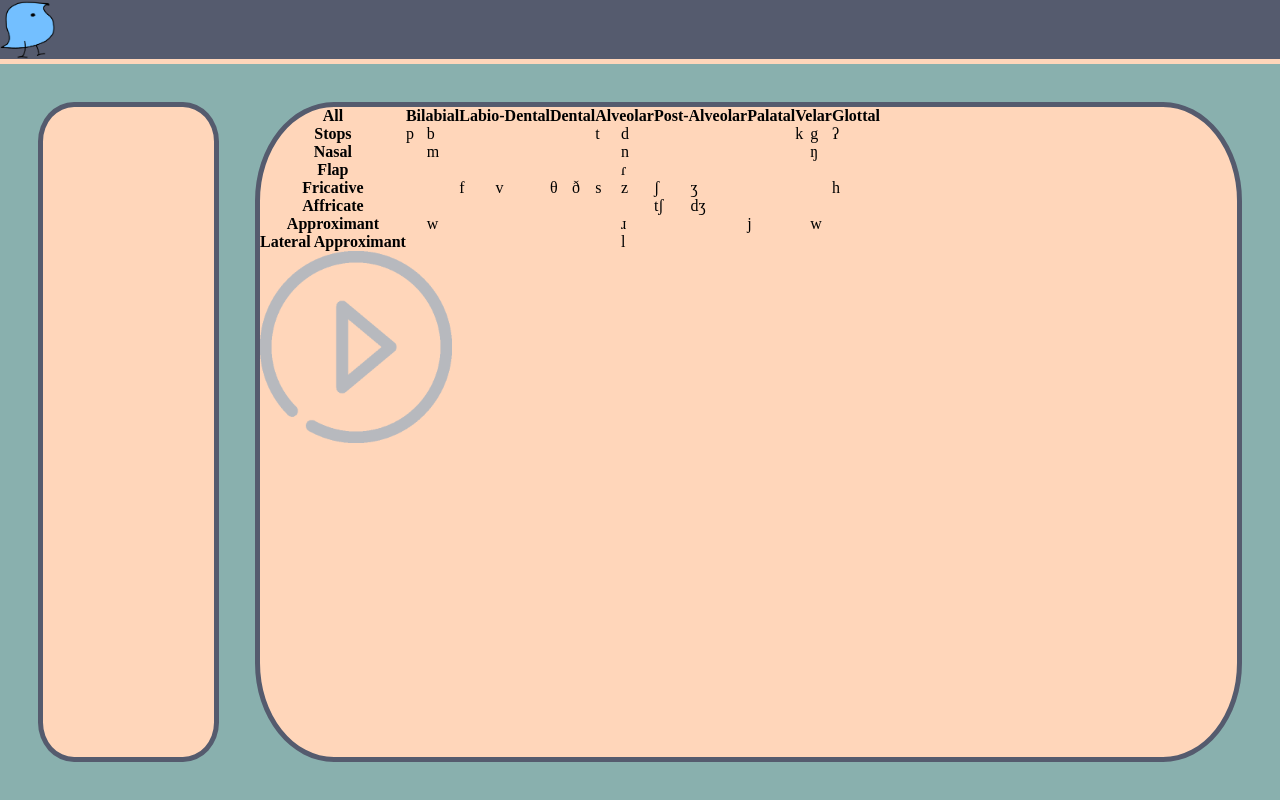
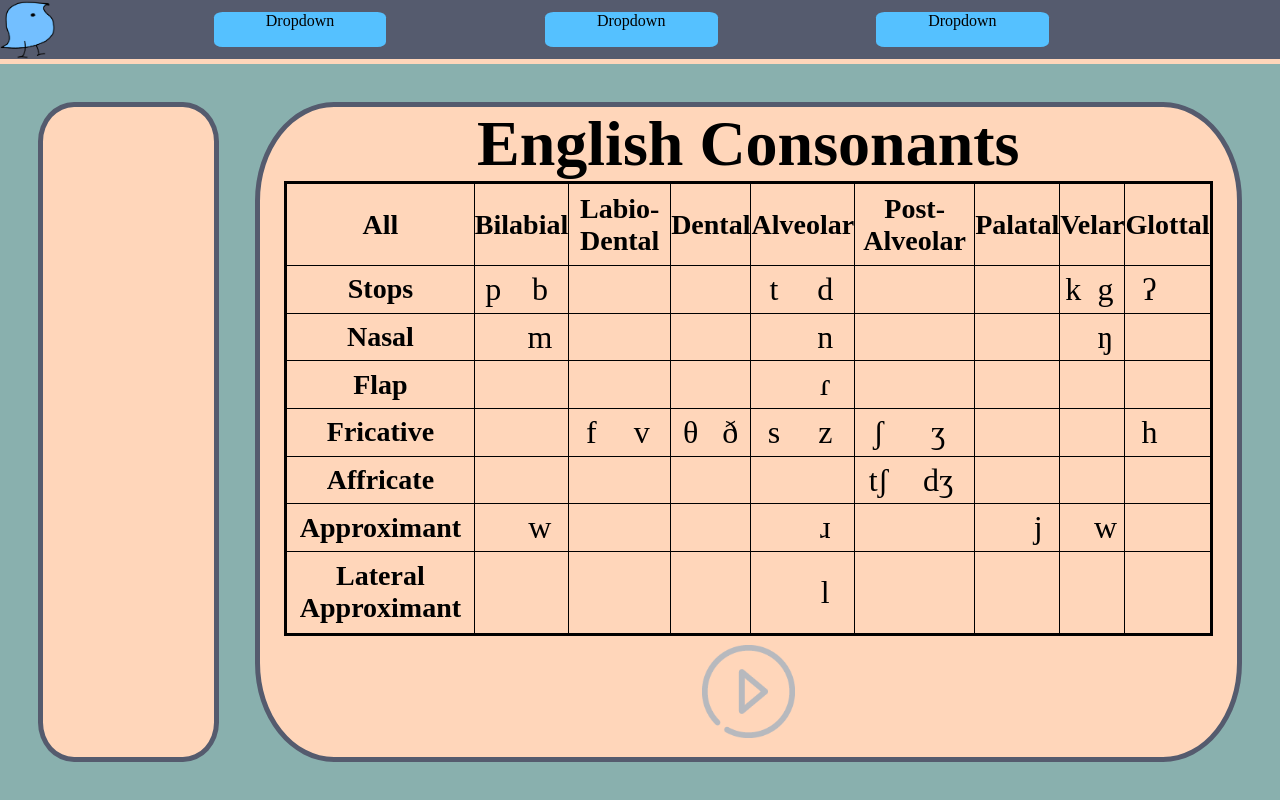
Before and after one commit to Lim-Stanley/fighting-phonetics, a React (Create React App) app: page /english-consonants in a window 1280 px wide. Built offline with nearby package versions, Linux system fonts and the light colour scheme.

Commit message:
Prettier Table

```diff
--- /dev/null
+++ b/src/components/Dropdown.js
@@ -0,0 +1,9 @@
+const Dropdown = () => {
+    return (
+        <div className='dropdown'>
+            Dropdown
+        </div>
+    )
+}
+
+export default Dropdown
--- a/src/components/TableRow.js
+++ b/src/components/TableRow.js
@@ -7,7 +7,9 @@ const TableRow = ({ header, columns, handleClick, toggle, ind, inSelected }) =>
       </th>
       {columns.map((col, index) => (
         <td key={index + 1}
-        className={`symbol ${col != "" ? "filled" : ""} ${inSelected(true, ind) || inSelected(false, index) ? 'selected' : ''}`}
+        className={`symbol ${col != "" ? "filled" : ""}
+        ${inSelected(true, ind) || inSelected(false, index) ? 'selected' : ''}
+        ${index % 2 == 0 ? 'even-box' : 'odd-box'}`}
         onClick = {() => handleClick(col)}>
           {col}
         </td>
--- a/src/components/TopBar.js
+++ b/src/components/TopBar.js
@@ -1,4 +1,5 @@
 import { Link } from "react-router-dom";
+import Dropdown from "./Dropdown";
 import wug from '../images/wug.png'
 
 const TopBar = () => {
@@ -7,6 +8,11 @@ const TopBar = () => {
             <Link to="/">
                 <img draggable={false} className='wug' src={wug} alt='Wug' />
             </Link>
+            <div className='dropdowns'>
+                <Dropdown />
+                <Dropdown />
+                <Dropdown />
+            </div>
         </div>
     )
 }
--- a/src/index.css
+++ b/src/index.css
@@ -4,8 +4,17 @@
   padding: 0;
 }
 
+table, th, td {
+  border: 1px solid;
+}
+
 th{
   user-select: none;
+  font-size: 175%;
+}
+
+td{
+  min-width: 1vw;
 }
 
 .container{
@@ -15,6 +24,7 @@ th{
 }
 
 .top-bar{
+  display:flex;
   width:100%;
   height:8%;
   background-color: #555b6eff;
@@ -24,6 +34,22 @@ th{
 .wug{
   height: 100%;
   width: auto;
+}
+
+.dropdowns{
+  width: 90%;
+  display:flex;
+  align-items: row;
+  justify-content: space-evenly;
+}
+
+.dropdown{
+  background-color: #55c1ffff;
+  text-align: center;
+  width: 15%;
+  height: 60%;
+  margin-top: 1%;
+  border-radius: 5% / 15%;
 }
 
 .display-body{
@@ -43,24 +69,50 @@ th{
 }
 
 .ipa-table{
+  display:flex;
   background-color: #ffd6ba;
   width: 82%;
   height: 100%;
   border: thick solid #555b6eff;
   border-radius: 8% / 15%;
   margin-left: 3%;
+  flex-direction: column;
+  align-items: center;
+  padding-left: 2%;
+  padding-right: 2%;
 }
+
+.page-title{
+  font-size: 400%;
+}
+
 
 .cons-table{
   border-collapse: collapse;
+  width: 100%;
+  height: 70%;
+  text-align: center;
+  border: medium solid;
 }
 
 .header{
   cursor: pointer;
 }
 
+.symbol{
+  font-size: 200%;
+}
+
 .symbol.filled{
   cursor: pointer;
+}
+
+.symbol.even-box{
+  border-right: none;
+}
+
+.symbol.odd-box{
+  border-left: none;
 }
 
 .selected{
@@ -68,7 +120,8 @@ th{
 }
 
 .play-button{
-  width: 15vw;
+  margin: 1%;
+  width: 10%;
   height: auto;
   cursor: pointer;
 }
--- a/src/pages/EngCons.js
+++ b/src/pages/EngCons.js
@@ -121,6 +121,7 @@ const EngCons = () => {
         <div className='to-work-on'>
         </div>
         <div className='ipa-table'>
+          <h1 className='page-title'>English Consonants</h1>
           <Table toggle={toggle} setAll={selectAll} setRows={setRows}
           handleClick = {clickProcess} headings={headings} headers={headers} rows={rows}
           inSelected={inSelected}/>
```
Also changed, not shown: todo.txt.
